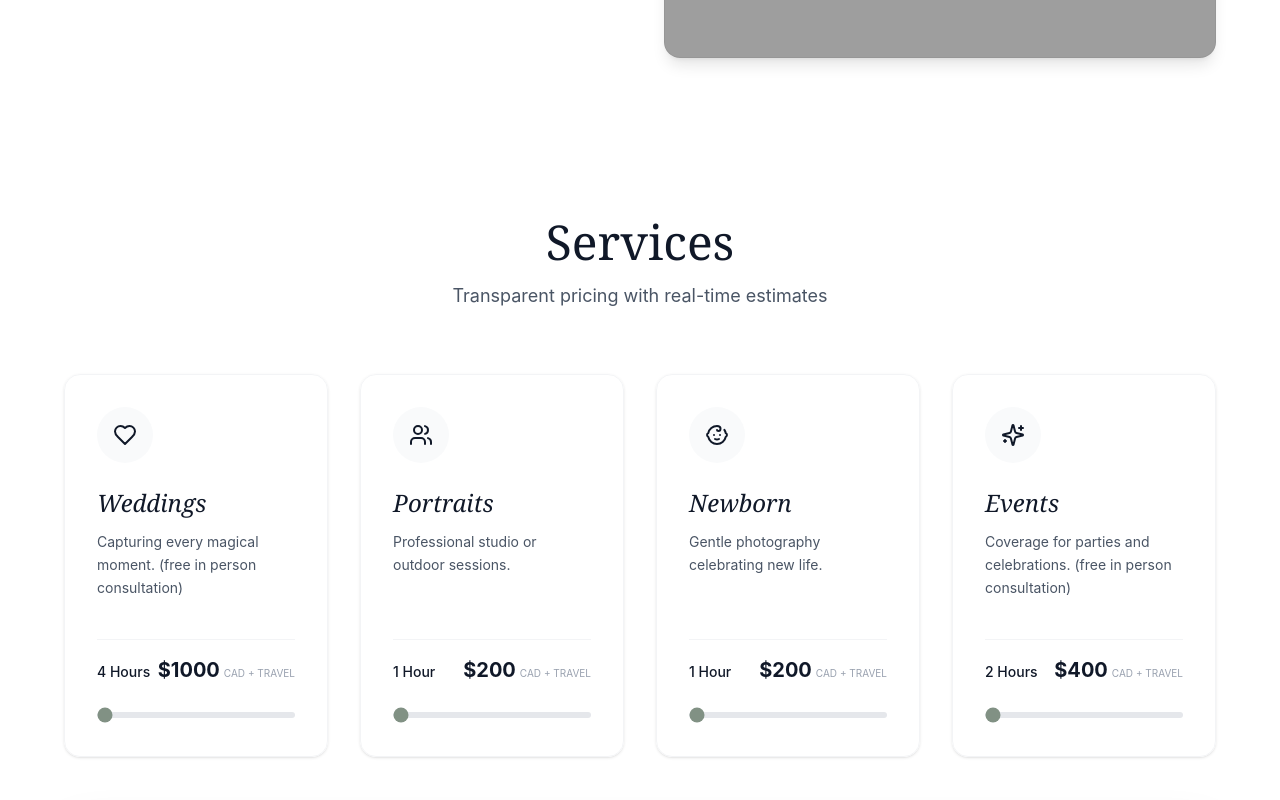
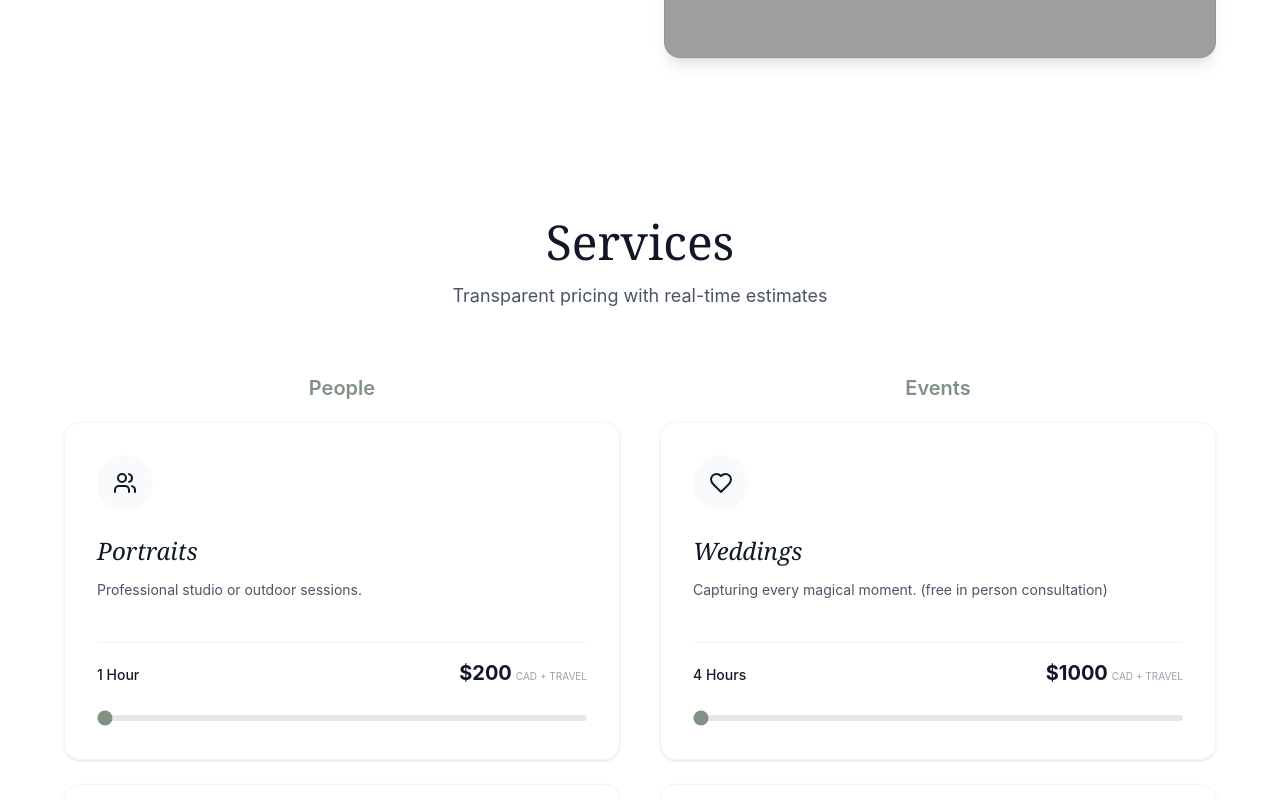
Before and after one commit to ashavab/avainframe, a React (Vite) app: page / in a window 1280 px wide. Shown: the part 1972-2772 px from the top of the page. Built offline with nearby package versions, Linux system fonts and the light colour scheme; grey boxes are pictures that could not be loaded.

Commit message:
Style: Make consultation modal wider and more spacious on all service pages

```diff
--- a/src/app/components/ConsultationModal.tsx
+++ b/src/app/components/ConsultationModal.tsx
@@ -17,7 +17,9 @@ export default function ConsultationModal({ open, onClose }: { open: boolean; on
       className="fixed inset-0 z-50 flex items-center justify-center bg-black/60"
       onClick={handleOverlayClick}
     >
-      <div className="bg-white dark:bg-black rounded-2xl shadow-xl max-w-md w-[95vw] sm:w-full p-6 sm:p-8 relative">
+      <div className="bg-white dark:bg-black rounded-2xl shadow-xl max-w-2xl w-[98vw] sm:w-[600px] p-10 sm:p-12 relative max-h-[90vh] overflow-y-auto flex flex-col justify-center box-border">
+        {/* Add a wrapper for inner content to ensure equal spacing */}
+        <div className="flex flex-col gap-6 justify-center h-full w-full">
         <button
           onClick={onClose}
           className="absolute top-4 right-4 text-gray-400 hover:text-black dark:hover:text-white text-2xl"
@@ -45,6 +47,7 @@ export default function ConsultationModal({ open, onClose }: { open: boolean; on
             <Instagram className="w-5 h-5" /> Instagram: @ava_in_frame
           </a>
         </div>
+        </div>
       </div>
     </div>
   );
--- a/src/app/components/Services.tsx
+++ b/src/app/components/Services.tsx
@@ -1,11 +1,21 @@
 import { Heart, Users, Baby, Sparkles } from "lucide-react";
 import { useState } from "react";
 
-const services = [
-  { icon: Heart, title: "Weddings", desc: "Capturing every magical moment. (free in person consultation)", rate: 250, min: 4, max: 12, tiered: false },
+const peopleServices = [
   { icon: Users, title: "Portraits", desc: "Professional studio or outdoor sessions.", rate: 200, extra: 100, min: 1, max: 6, tiered: true },
   { icon: Baby, title: "Newborn", desc: "Gentle photography celebrating new life.", rate: 200, extra: 100, min: 1, max: 4, tiered: true },
-  { icon: Sparkles, title: "Events", desc: "Coverage for parties and celebrations. (free in person consultation)", rate: 200, min: 2, max: 10, tiered: false }
+  { icon: Heart, title: "Boudoir", desc: "Empowering, tasteful, and private sessions.", rate: 250, min: 2, max: 6, tiered: false },
+  { icon: Users, title: "Headshots", desc: "Professional headshots for business or personal branding.", rate: 150, min: 1, max: 3, tiered: false },
+];
+
+const eventServices = [
+  { icon: Heart, title: "Weddings", desc: "Capturing every magical moment. (free in person consultation)", rate: 250, min: 4, max: 12, tiered: false },
+  { icon: Sparkles, title: "Events", desc: "Coverage for parties and celebrations. (free in person consultation)", rate: 200, min: 2, max: 10, tiered: false },
+];
+
+const commercialServices = [
+  { icon: Sparkles, title: "Real Estate", desc: "Professional real estate photography for listings and rentals.", rate: 180, min: 1, max: 4, tiered: false },
+  { icon: Sparkles, title: "Pets", desc: "Fun and creative pet photography sessions.", rate: 120, min: 1, max: 3, tiered: false },
 ];
 
 function ServiceCard({ service }: { service: any }) {
@@ -49,8 +59,64 @@ export function Services() {
           <h2 className="text-4xl md:text-5xl mb-4 font-serif dark:text-white">Services</h2>
           <p className="text-gray-600 dark:text-gray-400 text-lg">Transparent pricing with real-time estimates</p>
         </div>
-        <div className="grid md:grid-cols-2 lg:grid-cols-4 gap-8">
-          {services.map((s, index) => <ServiceCard key={index} service={s} />)}
+        {/* Main service cards for most-checked services only */}
+        <div className="grid grid-cols-1 md:grid-cols-2 gap-10 mb-12">
+          {/* People */}
+          <div>
+            <h3 className="text-xl font-semibold mb-5 text-[#819184] text-center">People</h3>
+            <div className="flex flex-col gap-6">
+              {/* Only show Portraits and Newborn as full cards */}
+              {peopleServices.filter(s => ["Portraits", "Newborn"].includes(s.title)).map((s) => <ServiceCard key={s.title} service={s} />)}
+            </div>
+          </div>
+          {/* Events */}
+          <div>
+            <h3 className="text-xl font-semibold mb-5 text-[#819184] text-center">Events</h3>
+            <div className="flex flex-col gap-6">
+              {/* Only show Weddings and Events as full cards */}
+              {eventServices.map((s) => <ServiceCard key={s.title} service={s} />)}
+            </div>
+          </div>
+        </div>
+
+        {/* Link Tree Box for all services */}
+        <div className="mt-8 rounded-2xl border border-gray-100 dark:border-white/10 bg-white/80 dark:bg-black/40 p-6 md:p-10 shadow-lg">
+          <h3 className="font-serif text-2xl mb-3 dark:text-white text-center">All Services</h3>
+          <p className="text-gray-600 dark:text-gray-400 mb-7 text-center max-w-2xl mx-auto">
+            Quick links to every service we offer. Explore more below!
+          </p>
+          <div className="flex flex-wrap justify-center gap-3">
+            {/* People */}
+            {peopleServices.map((s) => (
+              <a
+                key={s.title}
+                href={`/#/${s.title.toLowerCase().replace(/\s+/g, "-")}`}
+                className="inline-block rounded-full border border-[#819184]/30 px-5 py-2 text-sm font-medium text-[#819184] bg-white dark:bg-black/60 hover:bg-[#819184]/10 hover:text-black dark:hover:text-white transition"
+              >
+                {s.title}
+              </a>
+            ))}
+            {/* Events */}
+            {eventServices.map((s) => (
+              <a
+                key={s.title}
+                href={`/#/${s.title.toLowerCase().replace(/\s+/g, "-")}`}
+                className="inline-block rounded-full border border-[#819184]/30 px-5 py-2 text-sm font-medium text-[#819184] bg-white dark:bg-black/60 hover:bg-[#819184]/10 hover:text-black dark:hover:text-white transition"
+              >
+                {s.title}
+              </a>
+            ))}
+            {/* Commercial */}
+            {commercialServices.map((s) => (
+              <a
+                key={s.title}
+                href={`/#/${s.title.toLowerCase().replace(/\s+/g, "-")}`}
+                className="inline-block rounded-full border border-[#819184]/30 px-5 py-2 text-sm font-medium text-[#819184] bg-white dark:bg-black/60 hover:bg-[#819184]/10 hover:text-black dark:hover:text-white transition"
+              >
+                {s.title}
+              </a>
+            ))}
+          </div>
         </div>
         {/* Redesigned Service Guides Box */}
         <div className="mt-12 rounded-2xl border border-gray-100 dark:border-white/10 bg-gradient-to-br from-white/90 via-[#f6f8f6]/80 to-[#eaf1ea]/80 dark:from-black/70 dark:via-black/60 dark:to-[#1a1e1a]/80 p-6 md:p-12 shadow-2xl">
```
